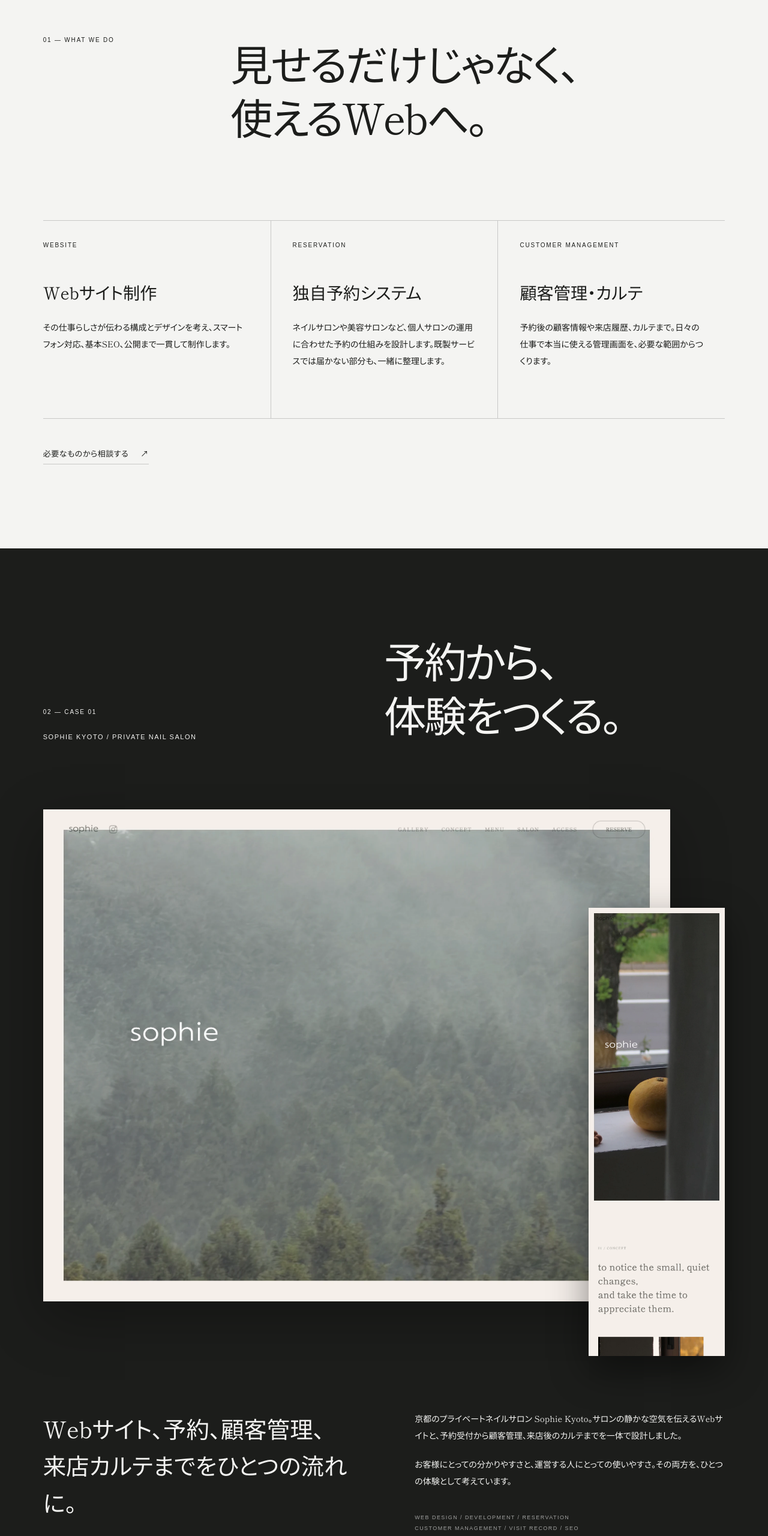
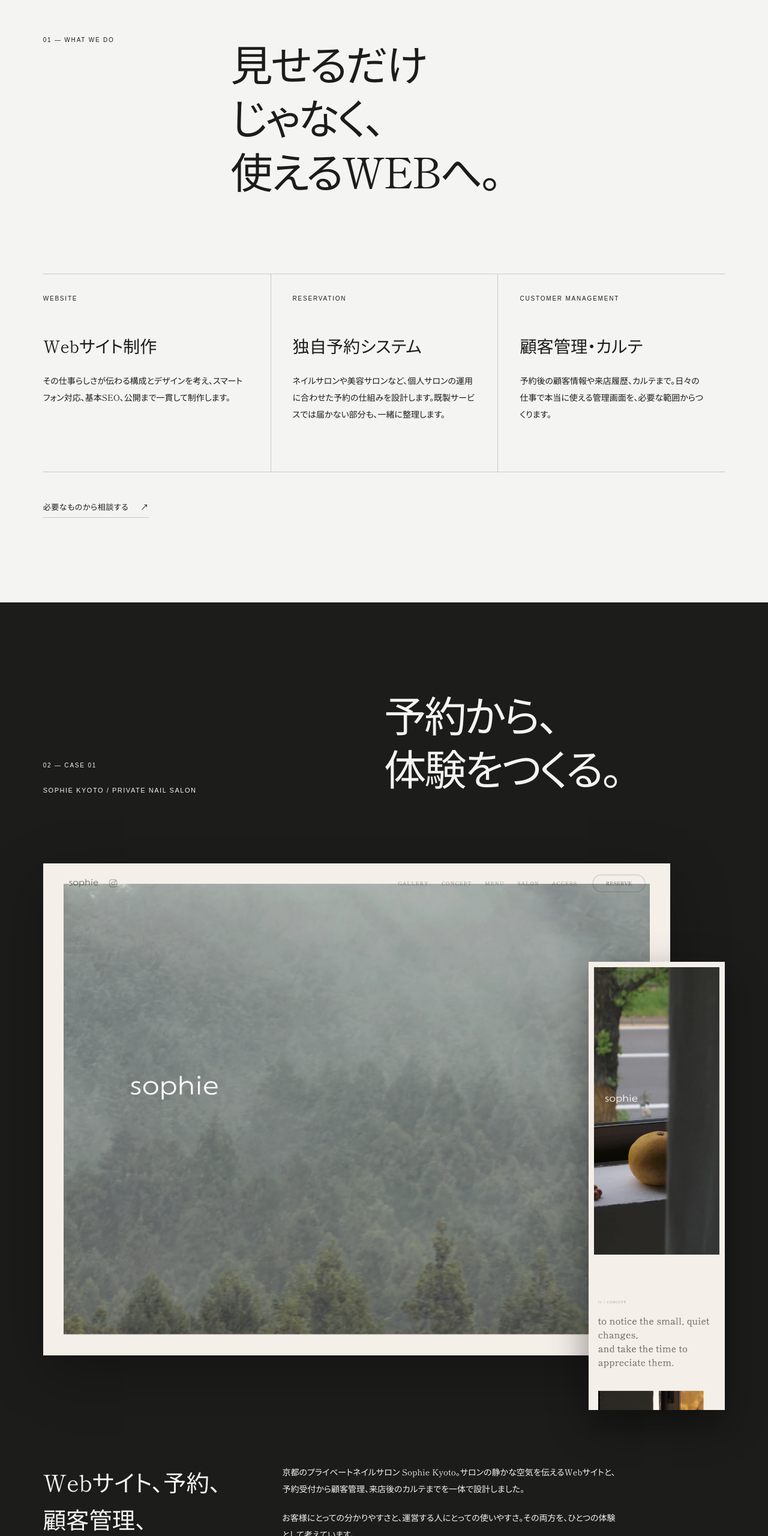
Before and after one commit to werekyoto-ym212/were-kyoto-site, a plain HTML site: page index.html in a window 1280 px wide. Shown: the part 881-3441 px from the top of the page at 60% size. Drawn offline with Linux system fonts and the light colour scheme.

Commit message:
Refine homepage copy line breaks

```diff
--- a/index.html
+++ b/index.html
@@ -99,7 +99,7 @@
 
     <section id="service" class="service theme-light" data-header-theme="light">
       <div class="shell section-pad">
-        <div class="section-head"><p class="eyebrow">01 — WHAT WE DO</p><h2>見せるだけじゃなく、<br>使えるWebへ。</h2></div>
+        <div class="section-head"><p class="eyebrow">01 — WHAT WE DO</p><h2><span class="copy-line keep-word">見せるだけ</span><span class="copy-line keep-word">じゃなく、</span><span class="copy-line keep-word">使えるWEBへ。</span></h2></div>
         <div class="service-grid">
           <article><p class="service-en">WEBSITE</p><h3>Webサイト制作</h3><p>その仕事らしさが伝わる構成とデザインを考え、スマートフォン対応、基本SEO、公開まで一貫して制作します。</p></article>
           <article><p class="service-en">RESERVATION</p><h3>独自予約システム</h3><p>ネイルサロンや美容サロンなど、個人サロンの運用に合わせた予約の仕組みを設計します。既製サービスでは届かない部分も、一緒に整理します。</p></article>
@@ -117,7 +117,7 @@
           <figure class="case-mobile"><img src="images/sophie-mobile-optimized.webp" alt="Sophie Kyotoのスマートフォン画面" width="800" height="3200" loading="lazy" decoding="async"></figure>
         </div>
         <div class="case-detail">
-          <p class="case-lead">Webサイト、予約、顧客管理、<br>来店カルテまでをひとつの流れに。</p>
+          <p class="case-lead"><span class="copy-line"><span class="keep-word">Webサイト、</span><span class="keep-word">予約、</span></span><span class="copy-line keep-word">顧客管理、</span><span class="copy-line keep-word">来店カルテまでを</span><span class="copy-line keep-word">ひとつの流れに。</span></p>
           <div><p>京都のプライベートネイルサロン Sophie Kyoto。サロンの静かな空気を伝えるWebサイトと、予約受付から顧客管理、来店後のカルテまでを一体で設計しました。</p><p>お客様にとっての分かりやすさと、運営する人にとっての使いやすさ。その両方を、ひとつの体験として考えています。</p><p class="case-tags">WEB DESIGN / DEVELOPMENT / RESERVATION<br>CUSTOMER MANAGEMENT / VISIT RECORD / SEO</p><a class="text-link text-link-light" href="https://sophie-kyoto.com/" target="_blank" rel="noopener noreferrer">SOPHIE KYOTOを見る <span>↗</span></a></div>
         </div>
       </div>
@@ -163,7 +163,7 @@
     <section id="contact" class="contact theme-light" data-header-theme="light">
       <div class="shell section-pad">
         <p class="eyebrow">05 — CONTACT</p>
-        <div class="contact-content"><h2>まだ、何をしたらいいか<br>分からなくても。</h2><div><p>うまく言葉にできなくても、<br>今のことを少し聞かせてください。</p><p class="contact-lead">必要なことを、<br>ひとつずつ整理していきます。</p><a href="mailto:were.kyoto@gmail.com?subject=Web%E5%88%B6%E4%BD%9C%E3%83%BB%E4%BA%88%E7%B4%84%E3%82%B7%E3%82%B9%E3%83%86%E3%83%A0%E3%81%AE%E3%81%94%E7%9B%B8%E8%AB%87&amp;body=were.%20%E3%81%94%E6%8B%85%E5%BD%93%E8%80%85%E6%A7%98%0D%0A%0D%0A%E4%BB%A5%E4%B8%8B%E3%81%AE%E5%86%85%E5%AE%B9%E3%81%AB%E3%81%A4%E3%81%84%E3%81%A6%E7%9B%B8%E8%AB%87%E3%81%97%E3%81%9F%E3%81%8F%E3%80%81%E3%81%94%E9%80%A3%E7%B5%A1%E3%81%97%E3%81%BE%E3%81%97%E3%81%9F%E3%80%82%0D%0A%0D%0A%E3%81%8A%E5%90%8D%E5%89%8D%EF%BC%9A%0D%0A%E5%BA%97%E8%88%97%E3%83%BB%E4%BA%8B%E6%A5%AD%E5%90%8D%EF%BC%9A%0D%0A%E3%81%94%E7%9B%B8%E8%AB%87%E5%86%85%E5%AE%B9%EF%BC%9A%0D%0A%E3%81%94%E5%B8%8C%E6%9C%9B%E3%81%AE%E6%99%82%E6%9C%9F%EF%BC%9A%0D%0A%0D%0A%E3%82%88%E3%82%8D%E3%81%97%E3%81%8F%E3%81%8A%E9%A1%98%E3%81%84%E3%81%84%E3%81%9F%E3%81%97%E3%81%BE%E3%81%99%E3%80%82" class="button button-dark">制作についてメールで相談する</a><p class="contact-mail">were.kyoto@gmail.com</p></div></div>
+        <div class="contact-content"><h2><span class="copy-line"><span class="keep-word">まだ、</span><span class="keep-word">何をしたら</span></span><span class="copy-line keep-word">いいか</span><span class="copy-line keep-word">分からなくても。</span></h2><div><p>うまく言葉にできなくても、<br>今のことを少し聞かせてください。</p><p class="contact-lead">必要なことを、<br>ひとつずつ整理していきます。</p><a href="mailto:were.kyoto@gmail.com?subject=Web%E5%88%B6%E4%BD%9C%E3%83%BB%E4%BA%88%E7%B4%84%E3%82%B7%E3%82%B9%E3%83%86%E3%83%A0%E3%81%AE%E3%81%94%E7%9B%B8%E8%AB%87&amp;body=were.%20%E3%81%94%E6%8B%85%E5%BD%93%E8%80%85%E6%A7%98%0D%0A%0D%0A%E4%BB%A5%E4%B8%8B%E3%81%AE%E5%86%85%E5%AE%B9%E3%81%AB%E3%81%A4%E3%81%84%E3%81%A6%E7%9B%B8%E8%AB%87%E3%81%97%E3%81%9F%E3%81%8F%E3%80%81%E3%81%94%E9%80%A3%E7%B5%A1%E3%81%97%E3%81%BE%E3%81%97%E3%81%9F%E3%80%82%0D%0A%0D%0A%E3%81%8A%E5%90%8D%E5%89%8D%EF%BC%9A%0D%0A%E5%BA%97%E8%88%97%E3%83%BB%E4%BA%8B%E6%A5%AD%E5%90%8D%EF%BC%9A%0D%0A%E3%81%94%E7%9B%B8%E8%AB%87%E5%86%85%E5%AE%B9%EF%BC%9A%0D%0A%E3%81%94%E5%B8%8C%E6%9C%9B%E3%81%AE%E6%99%82%E6%9C%9F%EF%BC%9A%0D%0A%0D%0A%E3%82%88%E3%82%8D%E3%81%97%E3%81%8F%E3%81%8A%E9%A1%98%E3%81%84%E3%81%9F%E3%81%97%E3%81%BE%E3%81%99%E3%80%82" class="button button-dark">制作についてメールで相談する</a><p class="contact-mail">were.kyoto@gmail.com</p></div></div>
       </div>
     </section>
   </main>
--- a/style.css
+++ b/style.css
@@ -65,3 +65,10 @@
 .service-detail .reservation-screen img{width:100%;height:auto}
 .service-detail .reservation-screen figcaption{margin-top:16px;font-size:12px;line-height:2;color:var(--ink-soft)}
 .service-detail .reservation-screen figcaption span{display:block;font-size:11px;opacity:.7}
+
+/* Home copy: wrap at phrase boundaries without changing type sizes. */
+.copy-line{display:block}
+@media(min-width:1200px){
+  .case-detail{grid-template-columns:max-content minmax(0,1fr)}
+  .contact-content:has(.copy-line){grid-template-columns:max-content minmax(0,1fr);gap:4vw}
+}
```
